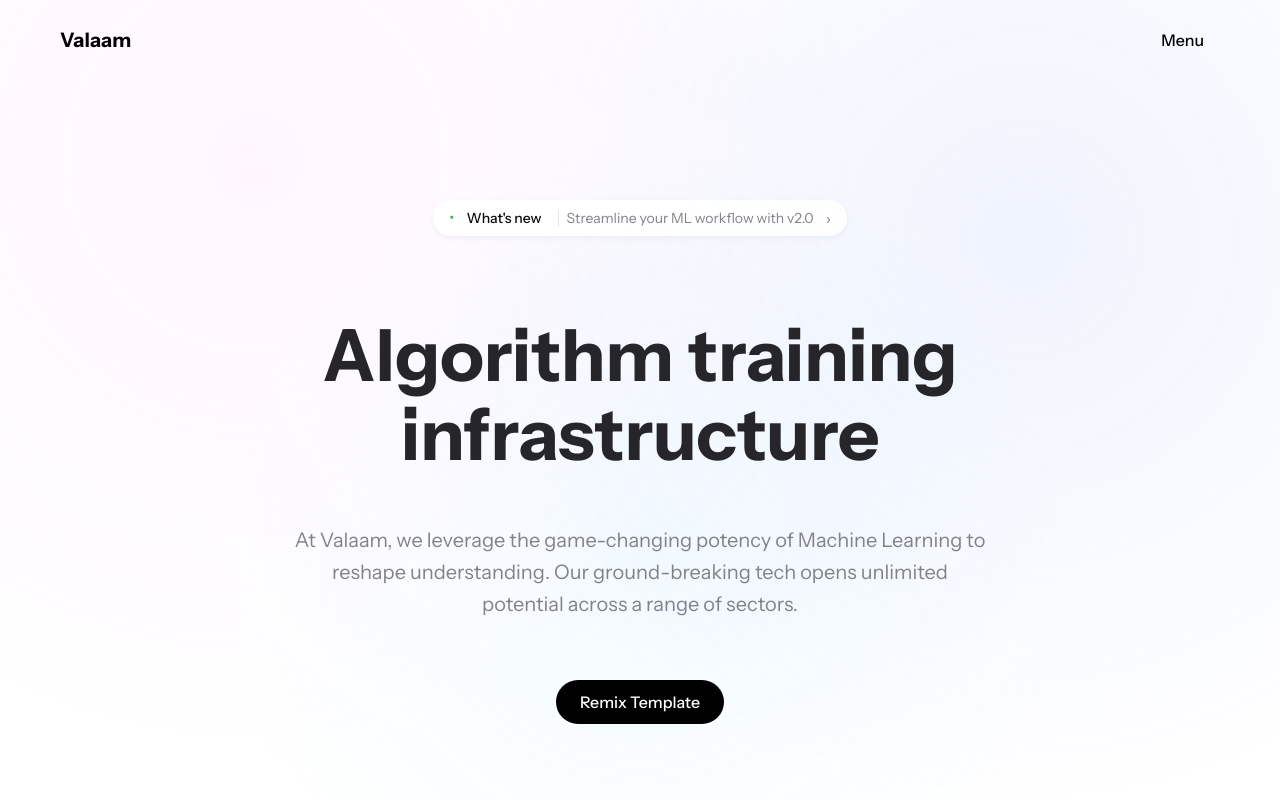
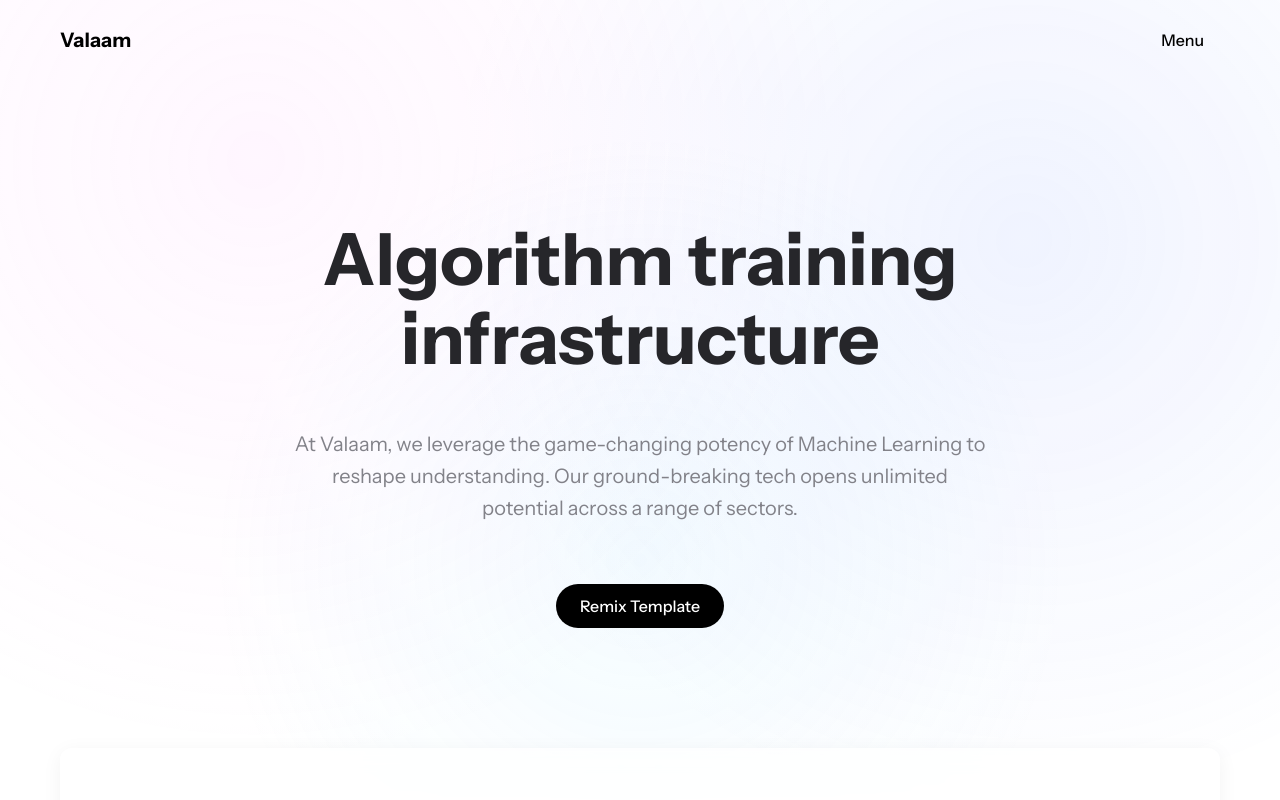
Before and after one commit to chinmaydas96/BloodTestAnalysisUI, a React (Create React App) app: page / in a window 1280 px wide. Shown: the top 800 px of the page. Built offline with nearby package versions, Linux system fonts and the light colour scheme; a web font is replaced by a local one.

Commit message:
Remove "What's new" banner from Hero component to streamline the UI

```diff
--- a/src/components/Hero.js
+++ b/src/components/Hero.js
@@ -3,12 +3,6 @@ import React from 'react';
 function Hero() {
   return (
     <section className="hero-section" id="home">
-      <div className="whats-new-banner">
-        <span className="whats-new-dot">•</span>
-        <span className="whats-new-text">What's new</span>
-        <span className="whats-new-feature">Streamline your ML workflow with v2.0</span>
-        <span className="whats-new-arrow">›</span>
-      </div>
       <h1 className="hero-title">
         Algorithm training infrastructure
       </h1>
```
